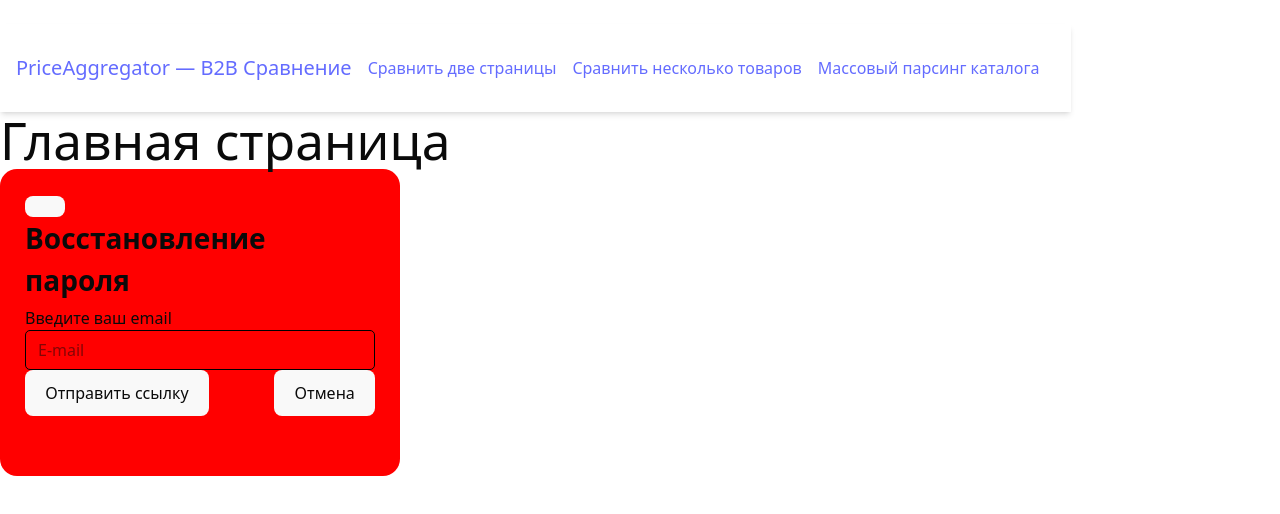
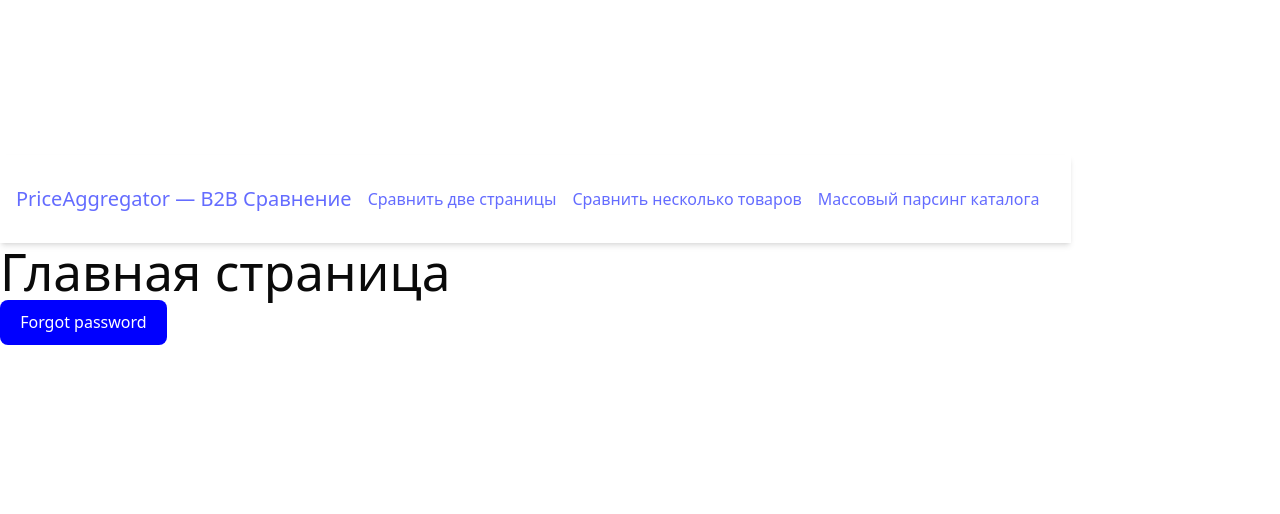
Before and after one commit to kate0l/tg-marketing-service, a React (Vite) app in the folder frontend/: page / in a window 1280 px wide. Shown: the part 150-664 px from the top of the page. Built offline with nearby package versions, Linux system fonts and the light colour scheme.

Commit message:
add branch modal

```diff
--- a/frontend/src/components/modals/PasswordRecovery.tsx
+++ b/frontend/src/components/modals/PasswordRecovery.tsx
@@ -1,26 +1,33 @@
 import React from "react";
-import "./style.css";
 
-const PasswordRecovery: React.FC = () => {
+const PasswordRecovery: React.FC = ({ isVisible, onClose }) => {
+  if (!isVisible) return null;
+
   return (
-    <div className="password-recovery">
-      <button className="password-recovery__close">
-
+    <div className="fixed inset-0 bg-neutral-800 flex items-center justify-center z-50">
+      <div className="rounded-lg w-xs p-3 bg-white">
+        <div className="flex justify-end">
+          <button className="!border-none !p-0 !bg-amber-500 !leading-none" onClick={() => onClose()}>
+            &times;
           </button>
-      <h2 className="password-recovery__title">
+        </div>
+        <form className="">
+          <h2 className="text-2xl mb-1">
             Восстановление пароля
           </h2>
-      <label className="password-recovery__label">
+          <label className="text-sm flex flex-col gap-2.5 mb-4">
             Введите ваш email
-        <input type="email" placeholder="E-mail" className="password-recovery__input" />
+            <input type="email" placeholder="E-mail" className="border-1 rounded-sm w-full pl-4 pt-2 pb-2" />
           </label>
-      <div className="password-recovery__actions">
-        <button className="password-recovery__submit">
+          <div className="flex justify-between">
+            <button className="!bg-blue-600 text-white">
               Отправить ссылку
             </button>
-        <button className="password-recovery__cancel">
+            <button className="!bg-white" onClick={() => onClose()}>
               Отмена
             </button>
+          </div>
+        </form>
       </div>
     </div>
   )
--- a/frontend/src/components/modals/style.css
+++ /dev/null
@@ -1,34 +0,0 @@
-.password-recovery {
-    max-width: 400px;
-    border-radius: 17px;
-    padding: 20px 25px 60px;
-    background-color: red;
-}
-
-.password-recovery__close {
-    position: relative;
-}
-
-
-
-.password-recovery__title {
-    font-size: 28px;
-    font-weight: 600;
-    margin-bottom: 5px;
-}
-
-.password-recovery__label {
-    display: flex;
-    flex-direction: column;
-}
-
-.password-recovery__input {
-    border: 1px solid black;
-    border-radius: 5px;
-    padding: 7px 0 7px 12px;
-}
-
-.password-recovery__actions {
-    display: flex;
-    justify-content: space-between;
-}
--- a/frontend/src/components/pages/Home.tsx
+++ b/frontend/src/components/pages/Home.tsx
@@ -1,11 +1,21 @@
-import React from 'react';
+import { React, useState } from 'react';
 import PasswordRecovery from '../modals/PasswordRecovery';
 
 const Home: React.FC = () => {
+  const [showModal, setShowModal] = useState(false);
+
   return (
     <div>
       <h1>Главная страница</h1>
-      <PasswordRecovery />
+      <button
+        style={{
+          background: 'blue', color: 'white'
+        }}
+        onClick={() => { setShowModal(true) }}
+      >
+        Forgot password
+      </button>
+      <PasswordRecovery isVisible={showModal} onClose={() => setShowModal(false)} />
     </div>
   );
 };
```
Lines whose indentation alone changed are shown as unchanged.
